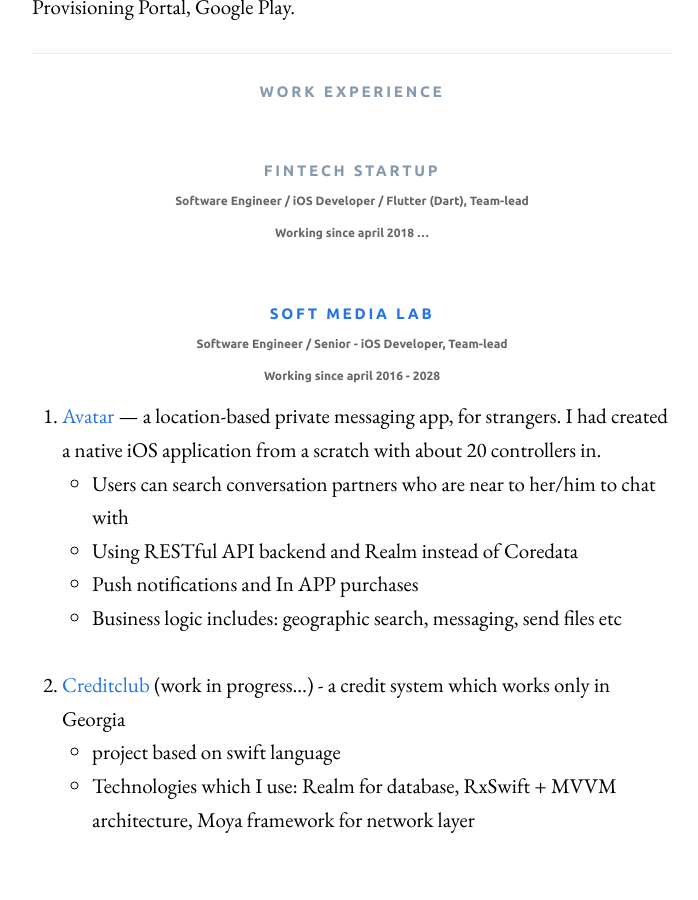
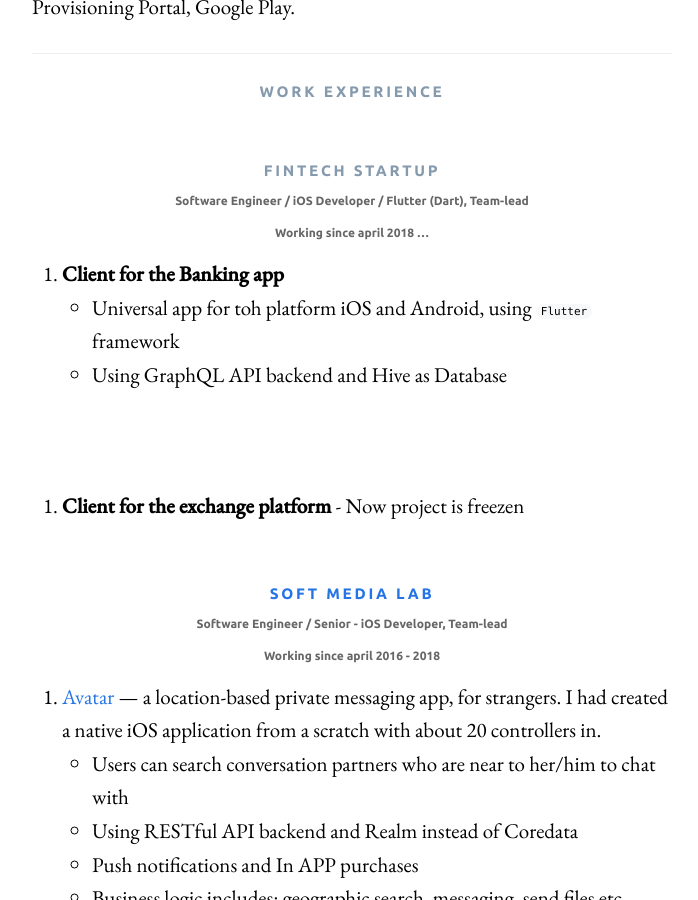
Before and after one commit to alobanov/alobanov.github.io, a Jekyll site: the page built from resume_en.md, in a window 1280 px wide and 900 px high, scrolled down 1281 px. Shown: the whole window, without its empty margins (288-986 px from the left). Built offline with Jekyll 4.4.1, drawn with Linux system fonts in a browser that asks for light colours; emoji names are drawn with the system emoji font; some web fonts are replaced; some of the changed text lies outside the part shown.

Commit message:
Update resume_en.md

```diff
--- a/resume_en.md
+++ b/resume_en.md
@@ -8,8 +8,8 @@ permalink: /about_en/
 #### Let me introduce myself :coffee:
 I am an iOS developer based in Ekaterinburg, Russia. My real passion is creating of ios applications with an interface that should be easy to use. I have a full understanding the process of software engineering, development life cycle. I am always ready to give designers and managers an advice, that helps to understand how an app should work and how to make it look better. I have a lot of experience in agile environment. It helps to meet the deadline and find better solutions for a project. I am also good as a team-player and in working individually.
 
-**Date of birthday:** 06.05.1987 (30 y.o.)<br/>
-**Desired position :** iOS Developer, UX Designer - Consultant
+**Date of birthday:** 06.05.1987<br/>
+**Desired position :** Mobile Developer (iOS, Android)
 
 <br/>
 
@@ -41,13 +41,21 @@ I am an iOS developer based in Ekaterinburg, Russia. My real passion is creating
 
 #### Working since april 2018 ...
 
+
+1. **Client for the Banking app**
+    - Universal app for toh platform iOS and Android, using `Flutter` framework
+    - Using GraphQL API backend and Hive as Database
+
+<br/><br/>
+2. **Client for the exchange platform** - Now project is freezen
+
 <br/>
 
 ## **[Soft Media Lab](http://softmedialab.com/)**
 
 #### Software Engineer / Senior - iOS Developer, Team-lead
 
-#### Working since april 2016 - 2028
+#### Working since april 2016 - 2018
 
 1. [Avatar](http://abatap.com/) — a location-based private messaging  app, for strangers. I had created a native iOS application from a scratch with about 20 controllers in.
     - Users can search conversation partners who are near to her/him to chat with
```
